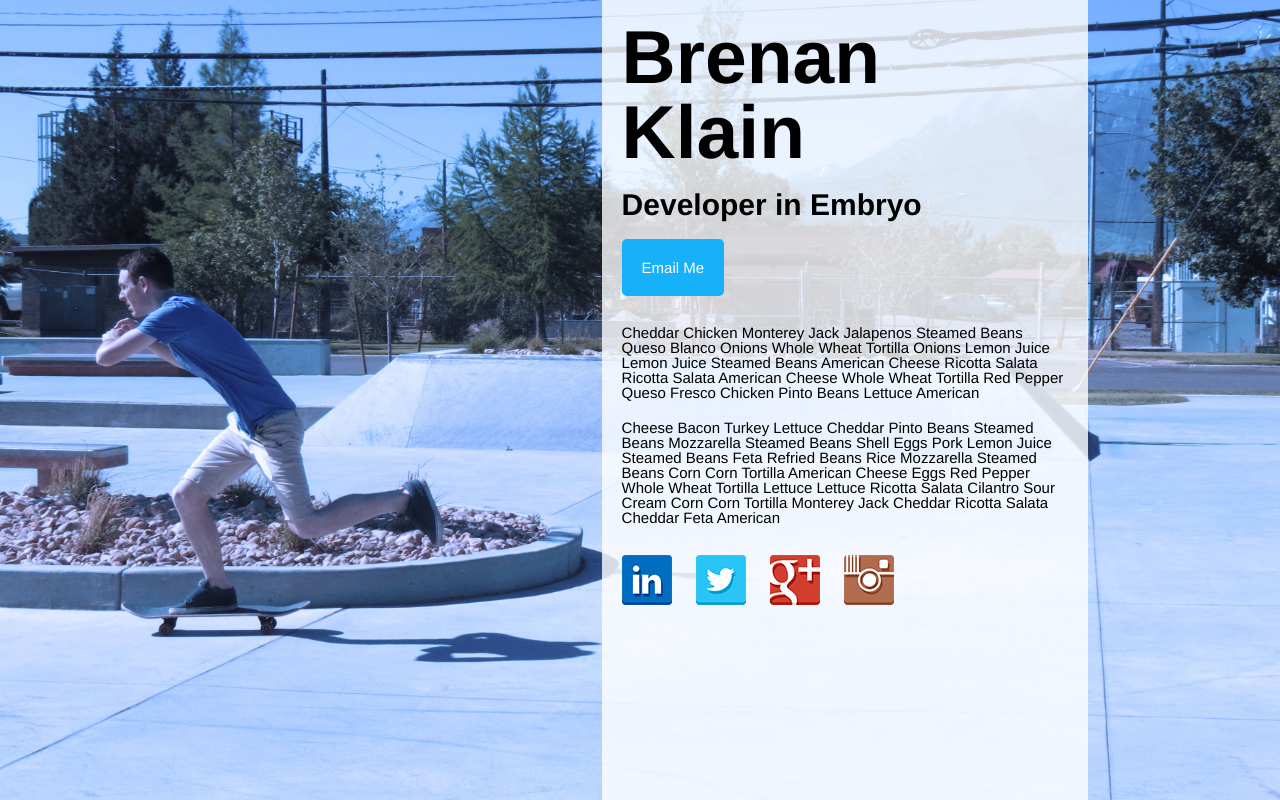
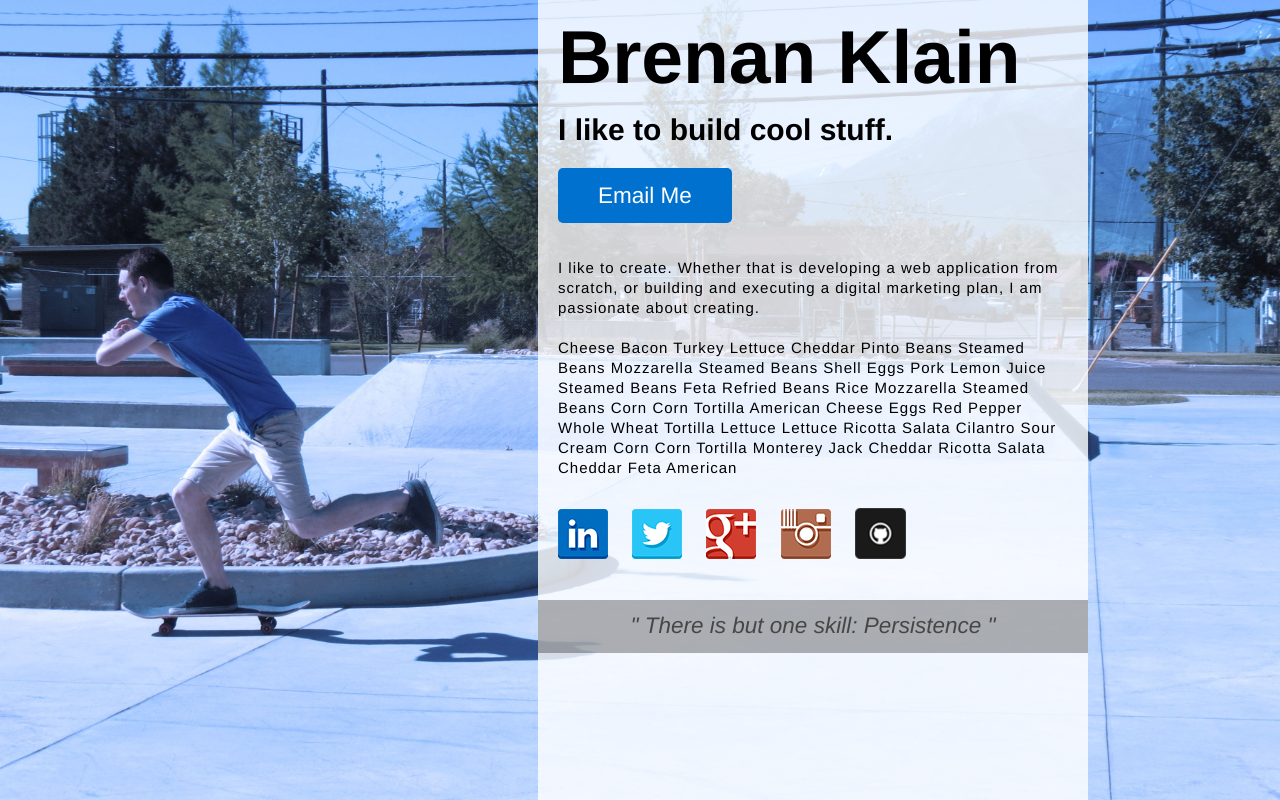
Before and after one commit to Brenan/aboutme, a plain HTML site: page index.html in a window 1280 px wide. Drawn offline with Linux system fonts and the light colour scheme.

Commit message:
Adds quote box and design tweaks

```diff
--- a/css/style.css
+++ b/css/style.css
@@ -16,7 +16,7 @@ body{
 	position: absolute;
 	top: 0;
 	height: 100%;
-	width: 38%;
+	width: 550px;
 	right: 15%;
 	background-color: rgba(255,255,255,.8);
 }
@@ -34,17 +34,24 @@ h1 {
 	font-weight: bold;
 }
 
-a {
-	background-color: #17b1f9;
+.bio a {
+	background-color: #0071ce;
 	border-radius: 5px;
-	padding: 20px;
+	padding: 15px 40px;
 	text-decoration: none;
 	margin-left: 20px;
 	color: white;
+	font-size: 1.5em;
+}
+
+.bio a:hover {
+	background-color: #17b1f9;
 }
 
 .bio p {
 	padding: 10px 20px;
+	line-height: 20px;
+	letter-spacing: 1px;
 }
 .bio p:first-of-type{
 	margin-top: 40px;
@@ -55,3 +62,25 @@ a {
 	padding-left: 20px;
 	margin-top: 20px;
 }
+
+blockquote {
+	position: absolute;
+	top: 600px;
+	background-color: rgba(0,0,0,.3);
+	width: 100%;
+	text-align: center;
+	padding: 15px 0 ;
+	font-size: 1.5em;
+	color: rgba(70,70,70,1);
+	font-style: italic;
+}
+
+@media screen and (max-width: 900px){
+	.bio {
+		width: 380px;
+	}
+}
+
+@media screen and (max-width: 480) {
+
+}
--- a/index.html
+++ b/index.html
@@ -11,9 +11,9 @@
 
 		<div class="bio">
 				<h1>Brenan Klain</h1>
-				<h2>Developer in Embryo</h2>
+				<h2>I like to build cool stuff.</h2>
 				<a href="#" class="emailbutton">Email Me</a>
-				<p>Cheddar Chicken Monterey Jack Jalapenos Steamed Beans Queso Blanco Onions Whole Wheat Tortilla Onions Lemon Juice Lemon Juice Steamed Beans American Cheese Ricotta Salata Ricotta Salata American Cheese Whole Wheat Tortilla Red Pepper Queso Fresco Chicken Pinto Beans Lettuce American</p>
+				<p>I like to create. Whether that is developing a web application from scratch, or building and executing a digital marketing plan, I am passionate about creating.</p>
 				<p> Cheese Bacon Turkey Lettuce Cheddar Pinto Beans Steamed Beans Mozzarella Steamed Beans Shell Eggs Pork Lemon Juice Steamed Beans Feta Refried Beans Rice Mozzarella Steamed Beans Corn Corn Tortilla American Cheese Eggs Red Pepper Whole Wheat Tortilla Lettuce Lettuce Ricotta Salata Cilantro Sour Cream Corn Corn Tortilla Monterey Jack Cheddar Ricotta Salata Cheddar Feta American
 				</p>
 
@@ -23,8 +23,10 @@
 						<li><img src="img/twitter.png"></li>
 						<li><img src="img/google-plus.png"></li>
 						<li><img src="img/instagram.png"></li>
+						<li><img src="img/github.png"></li>
 					</ul>
 				</div>
+				<blockquote>" There is but one skill: Persistence "</blockquote>
 		</div>
 
 	</div>
```
Also changed, not shown: img/github.png (added).
